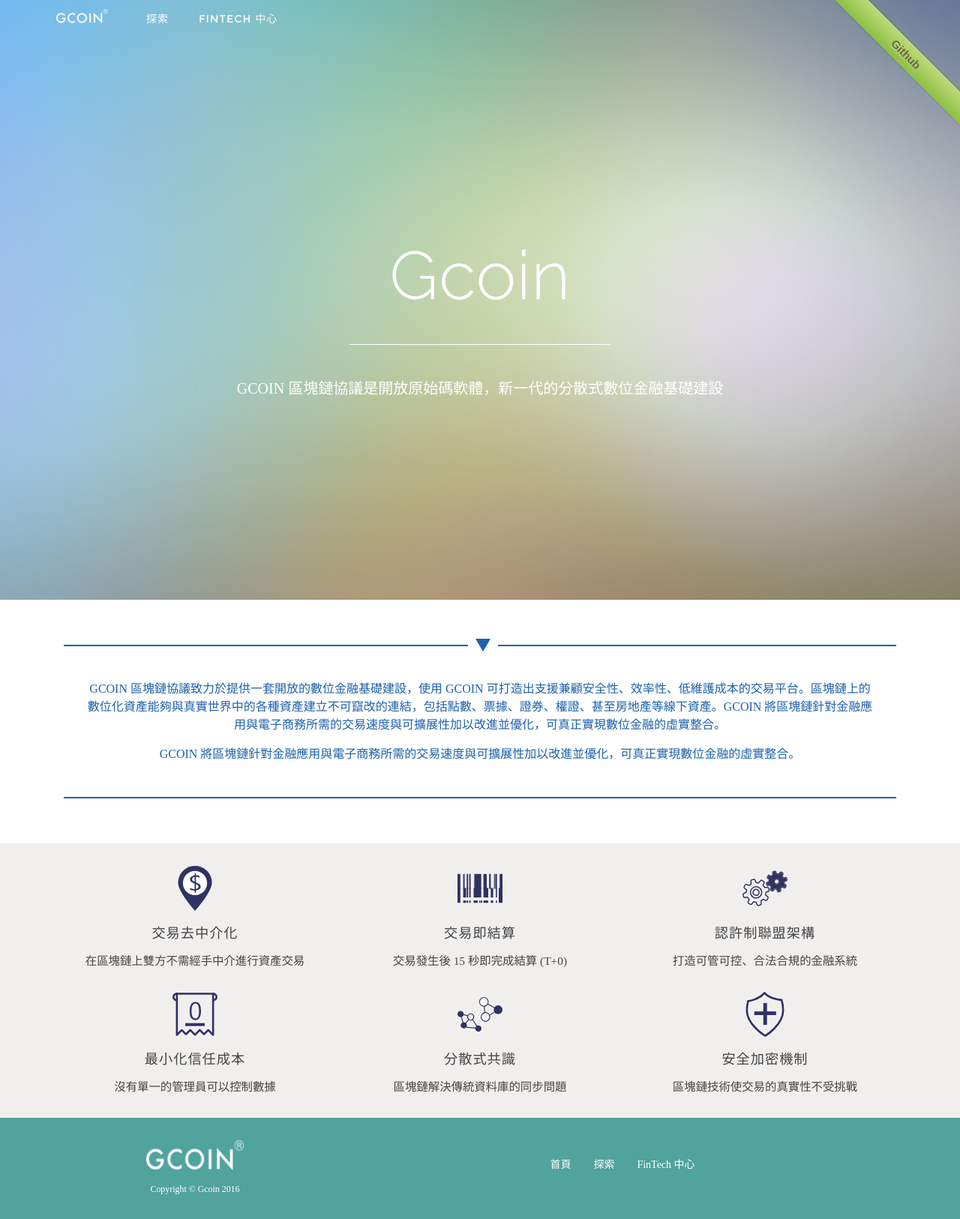
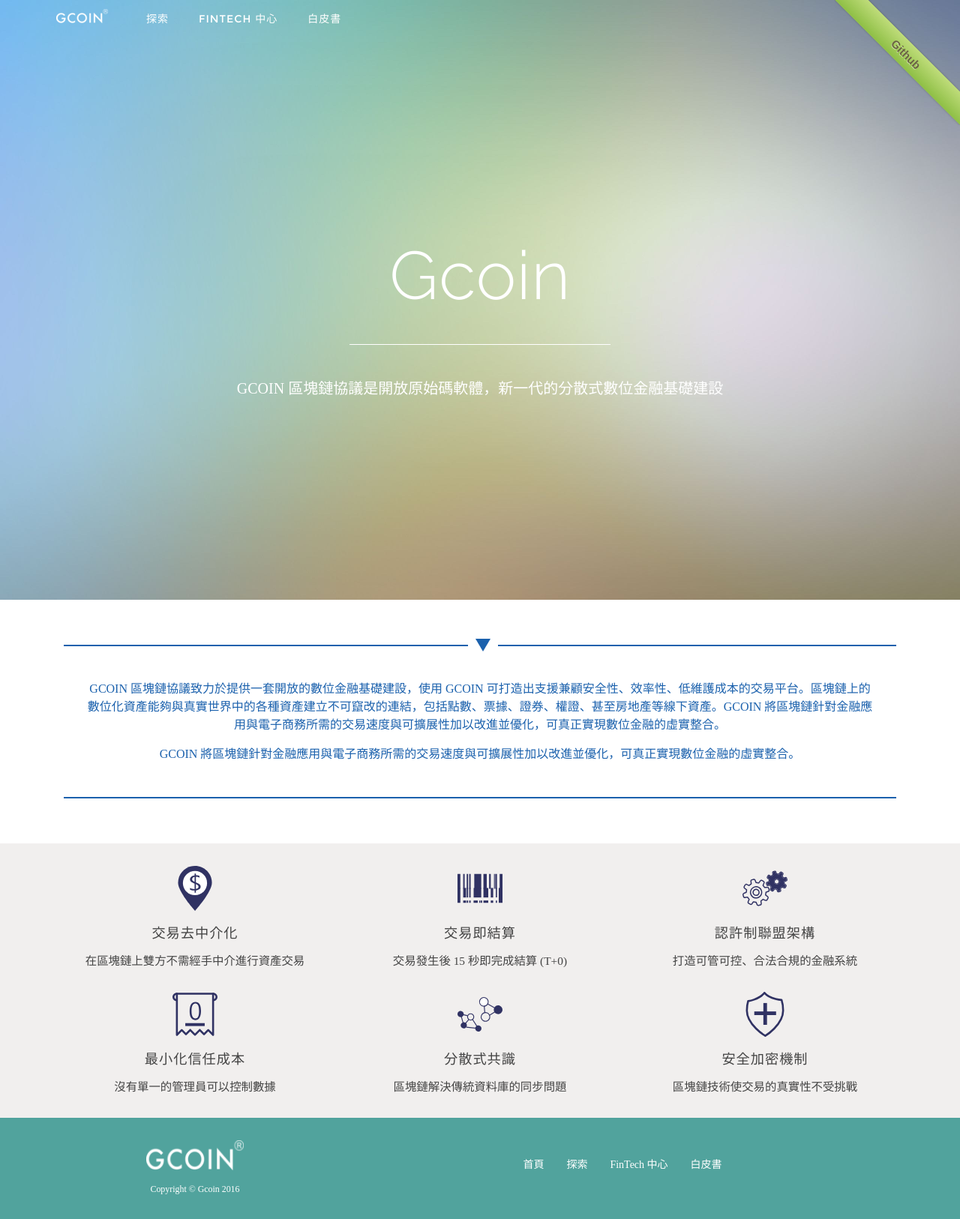
Before and after one commit to blockchain-foundry/gcoinwebsite, a plain HTML site: page gcoinwebsite/war/index.html in a window 1280 px wide. Shown: the whole page at 75% size. Drawn offline with Linux system fonts and the light colour scheme; a web font is replaced by a local one.

Commit message:
Add whitepaper links

```diff
--- a/gcoinwebsite/war/index.html
+++ b/gcoinwebsite/war/index.html
@@ -49,6 +49,7 @@
 				<ul class="nav navbar-nav">
 					<li><a class=page-scroll href="learn.html">探索</a></li>
 					<li><a class=page-scroll href="https://fintech.csie.ntu.edu.tw/">FinTech 中心</a></li>
+					<li><a class=page-scroll href="https://github.com/OpenNetworking/gcoin-community/blob/develop/README.md">白皮書</a></li>
 				</ul>
 			</div>
 		</div>
@@ -125,6 +126,7 @@
 							<li><a href="index.html">首頁</a>
 							<li><a href="learn.html">探索</a>
 							<li><a href="https://fintech.csie.ntu.edu.tw/">FinTech 中心</a>
+							<li><a href="https://github.com/OpenNetworking/gcoin-community/blob/develop/README.md">白皮書</a>
 						</ul>
 					</div>
 				</nav>
```
Also changed, not shown: gcoinwebsite/war/learn.html (+2 -0 lines).
